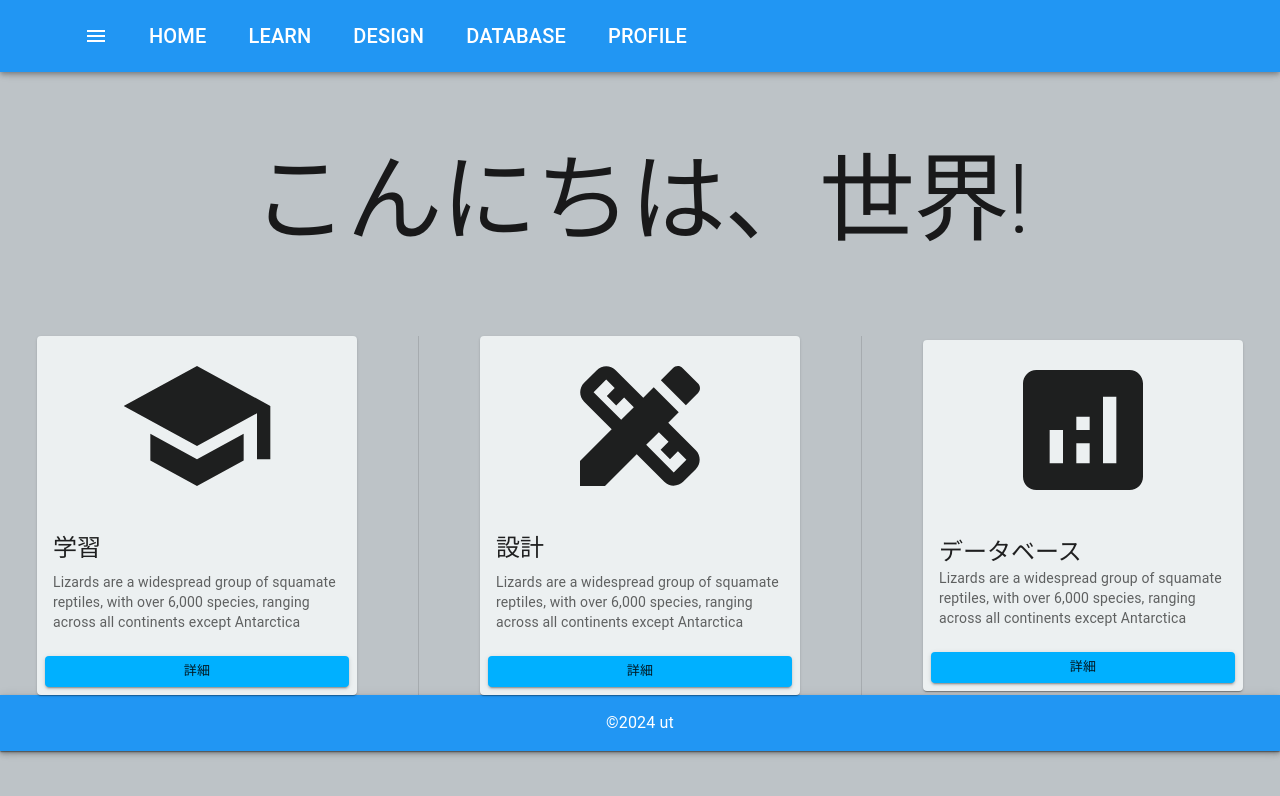
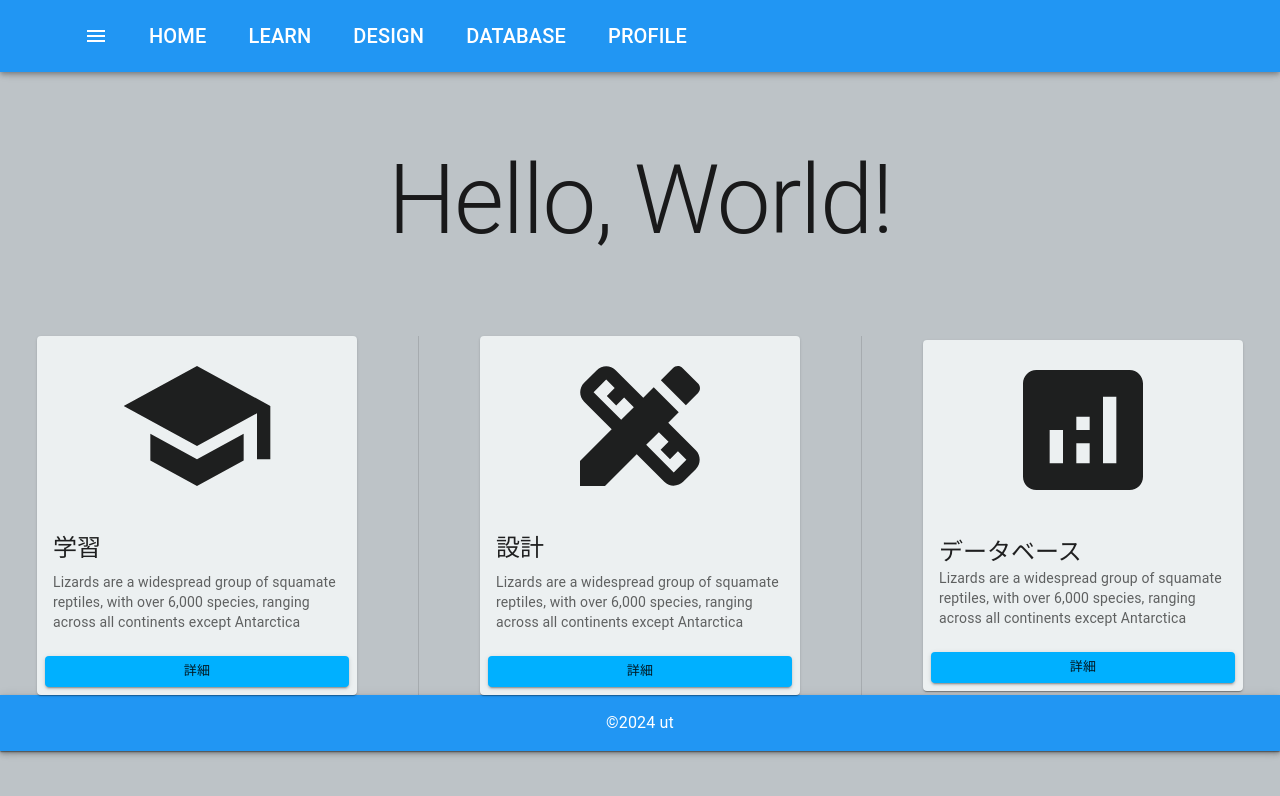
Before and after one commit to utcarnivaldayo/actions-prac-dev, a React (Vite) app: page / in a window 1280 px wide. Shown: the top 796 px of the page. Built offline with nearby package versions, Linux system fonts and the light colour scheme.

Commit message:
Fix title

```diff
--- a/src/pages/home/index.tsx
+++ b/src/pages/home/index.tsx
@@ -23,7 +23,7 @@ const HomeView: React.FC = () => {
         <Page>
             <Container fixed>
                 <Typography variant="h1" component="h1" align="center" p={5} m={5}>
-                    こんにちは、世界!
+                    Hello, World!
                 </Typography>
             </Container>
             {/* cards */}
```
